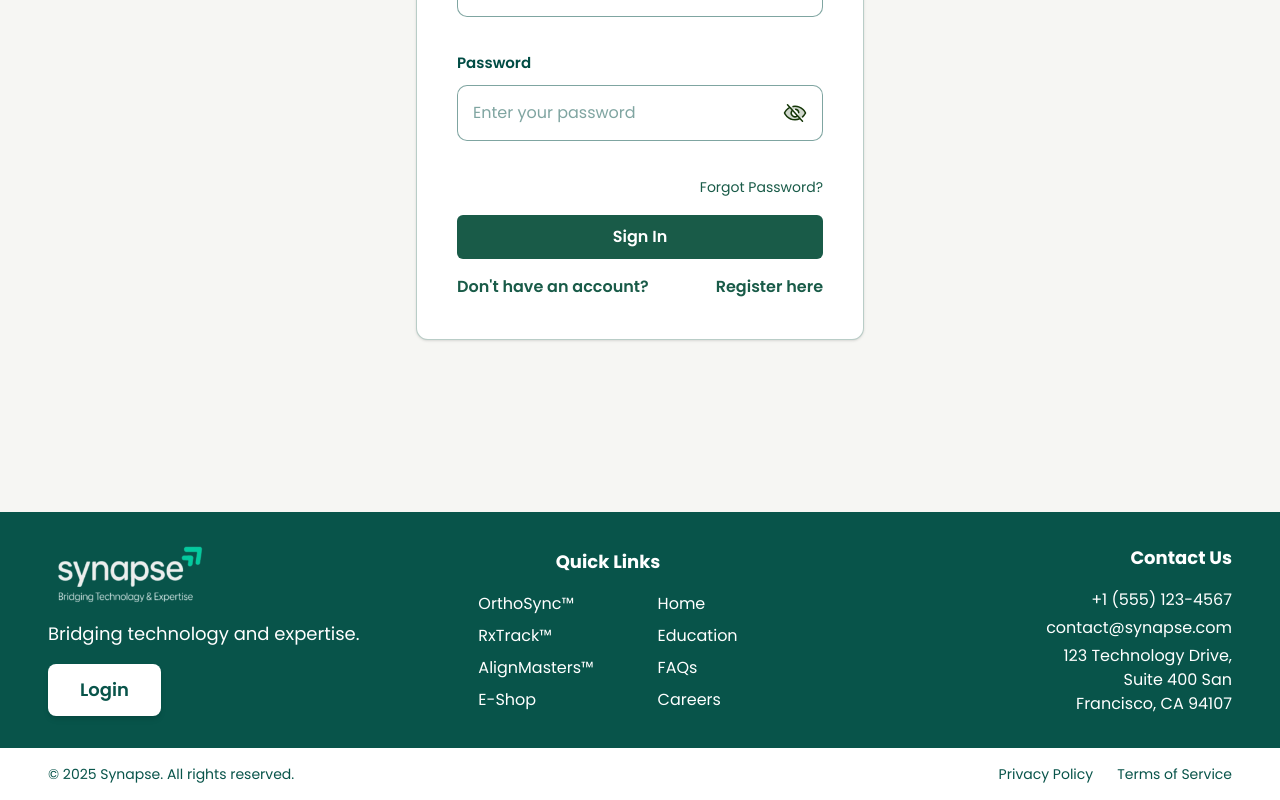
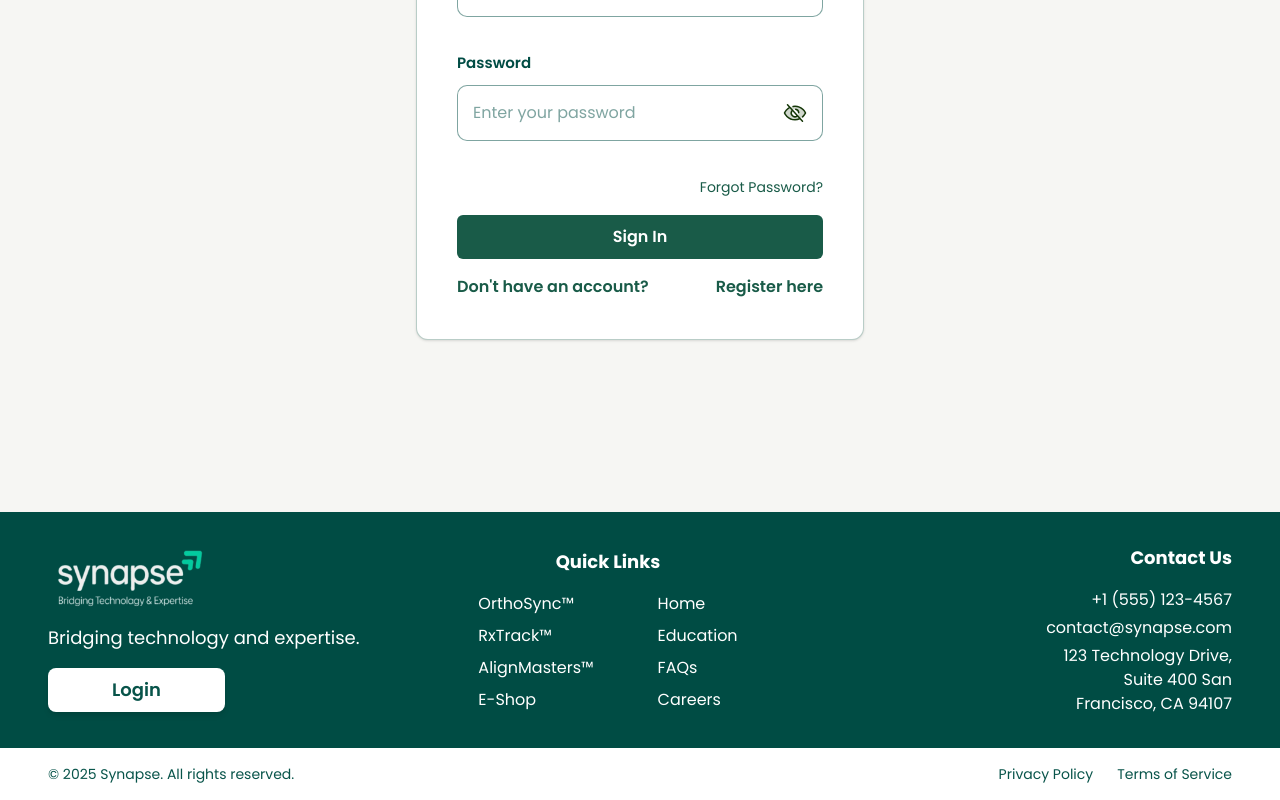
Before and after one commit to YutitechInnovations/synapse-website, a Next.js app: page /login in a window 1280 px wide. Shown: the part 510-1310 px from the top of the page. Built offline with nearby package versions, Linux system fonts and the light colour scheme.

Commit message:
footer alignment

```diff
--- a/src/components/footer/Footer.js
+++ b/src/components/footer/Footer.js
@@ -18,17 +18,40 @@ const rightLinks = [
 
 const Footer = () => {
   const pathname = usePathname();
-  const showLoginButton = ["/", "/login", "/signup", "/aboutus", "/education", "/aligners", "/aligners-biosmart-sm", "/aligners-biosmart-t"].includes(pathname);
+  const showLoginButton = [
+    "/",
+    "/careers",
+    "/signup",
+    "/aboutus",
+    "/education",
+    "/aligners",
+    "/aligners-biosmart-sm",
+    "/aligners-biosmart-t",
+    "/faq",
+    "/e-shop",
+    "/login",
+  ].includes(pathname);
   return (
-    <footer className="w-full bg-[#08544A] pt-0">
-      <div className="w-full max-w-7xl mx-auto flex flex-col md:flex-row justify-between items-center md:items-center md:gap-12 px-4 md:px-12 py-8">
+    <footer className="w-full bg-[#004C44]">
+      <div className="w-full max-w-[85rem] mx-auto flex flex-col md:flex-row justify-between items-center md:items-center md:gap-12 px-4 md:px-12 py-8">
         {/* Left: Logo and tagline */}
         <div className="flex flex-col items-center md:items-start text-center md:text-left mb-6 md:mb-0 w-full md:w-1/3 md:max-w-xs">
-          <Image src={Logo} alt="Synapse Logo" width={160} height={40} className="mb-4 mx-auto md:mx-0" />
-          <p className="text-white text-lg mb-4 mx-auto md:mx-0 break-words truncate whitespace-normal">Bridging technology and expertise.</p>
+          <Image
+            src={Logo}
+            alt="Synapse Logo"
+            width={160}
+            height={40}
+            className="mb-4 mx-auto md:mx-0"
+          />
+          <p className="text-white text-lg mb-4 mx-auto md:mx-0 break-words truncate whitespace-normal">
+            Bridging technology and expertise.
+          </p>
           {showLoginButton && (
-            <a href="/login" className="w-full flex justify-center md:justify-start">
-              <button className="bg-white text-[#08544A] font-semibold rounded-lg px-8 py-3 shadow-md hover:bg-gray-100 transition cursor-pointer text-lg w-full md:w-auto">
+            <a
+              href="/login"
+              className="w-full flex justify-center md:justify-start"
+            >
+              <button className="bg-white text-[#08544A] font-semibold rounded-lg px-16 py-2 shadow-md hover:bg-gray-100 transition cursor-pointer text-lg">
                 Login
               </button>
             </a>
@@ -39,7 +62,7 @@ const Footer = () => {
           <h3 className="text-white font-bold text-lg mb-4">Quick Links</h3>
           <div className="flex flex-col md:flex-row gap-2 md:gap-16 w-full md:w-auto items-center md:items-start">
             <ul className="space-y-2 text-base font-normal">
-              {leftLinks.map(link => (
+              {leftLinks.map((link) => (
                 <li key={link.href}>
                   <a
                     href={link.href}
@@ -51,7 +74,7 @@ const Footer = () => {
               ))}
             </ul>
             <ul className="space-y-2 text-base font-normal">
-              {rightLinks.map(link => (
+              {rightLinks.map((link) => (
                 <li key={link.href}>
                   <a
                     href={link.href}
@@ -70,17 +93,35 @@ const Footer = () => {
           <div>
             <p className="text-white text-base mb-1">+1 (555) 123-4567</p>
             <p className="text-white text-base mb-1">contact@synapse.com</p>
-            <p className="text-white text-base">123 Technology Drive,<br />Suite 400 San<br />Francisco, CA 94107</p>
+            <p className="text-white text-base">
+              123 Technology Drive,
+              <br />
+              Suite 400 San
+              <br />
+              Francisco, CA 94107
+            </p>
           </div>
         </div>
       </div>
       {/* Bottom Bar */}
       <div className="w-full bg-white mt-0 py-4">
-        <div className="w-full max-w-7xl mx-auto flex flex-col md:flex-row justify-between items-center px-4 md:px-12">
-          <p className="text-[#08544A] text-sm text-center md:text-left mb-2 md:mb-0">© 2025 Synapse. All rights reserved.</p>
+        <div className="w-full max-w-[85rem] mx-auto flex flex-col md:flex-row justify-between items-center px-4 md:px-12">
+          <p className="text-[#08544A] text-sm text-center md:text-left mb-2 md:mb-0">
+            © 2025 Synapse. All rights reserved.
+          </p>
           <div className="flex space-x-6 mt-0 md:mt-0">
-            <a href="/privacy-policy" className="text-[#08544A] text-sm hover:underline">Privacy Policy</a>
-            <a href="/terms-of-service" className="text-[#08544A] text-sm hover:underline">Terms of Service</a>
+            <a
+              href="/privacy-policy"
+              className="text-[#08544A] text-sm hover:underline"
+            >
+              Privacy Policy
+            </a>
+            <a
+              href="/terms-of-service"
+              className="text-[#08544A] text-sm hover:underline"
+            >
+              Terms of Service
+            </a>
           </div>
         </div>
       </div>
```
